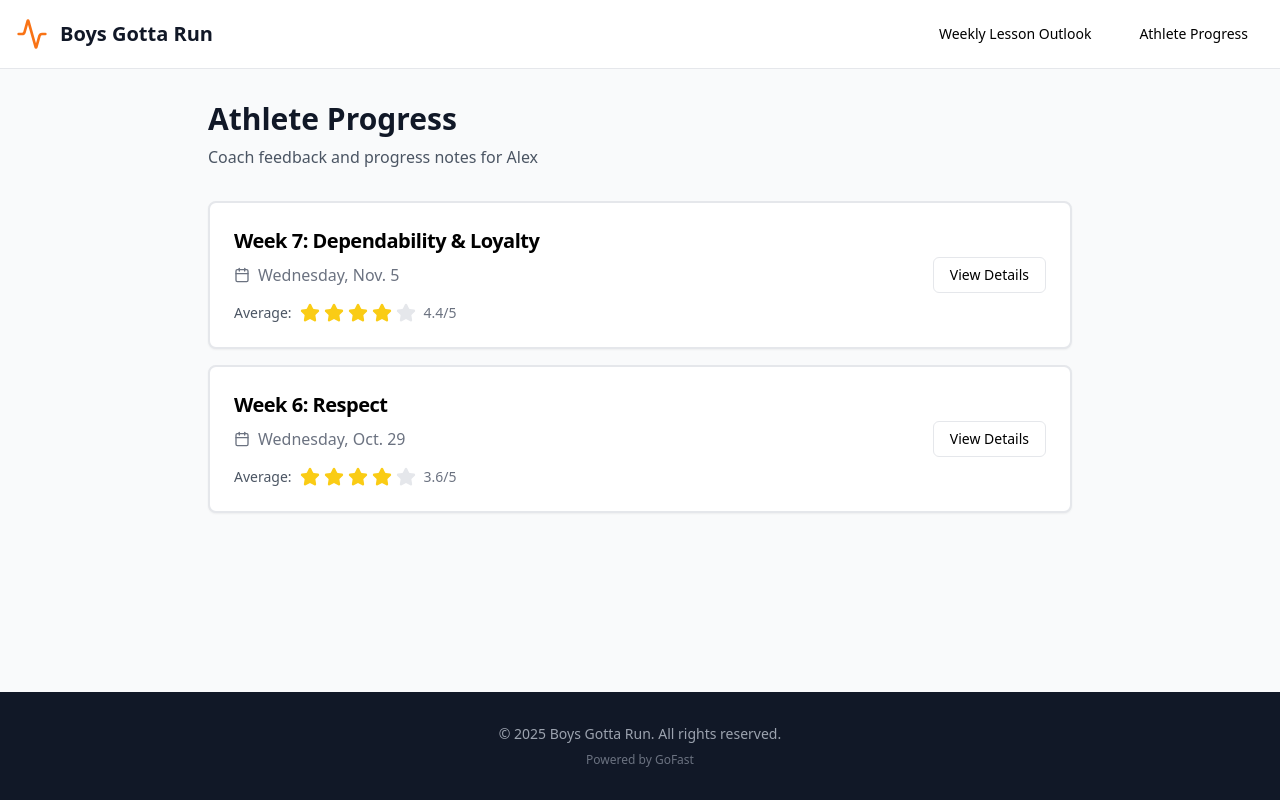
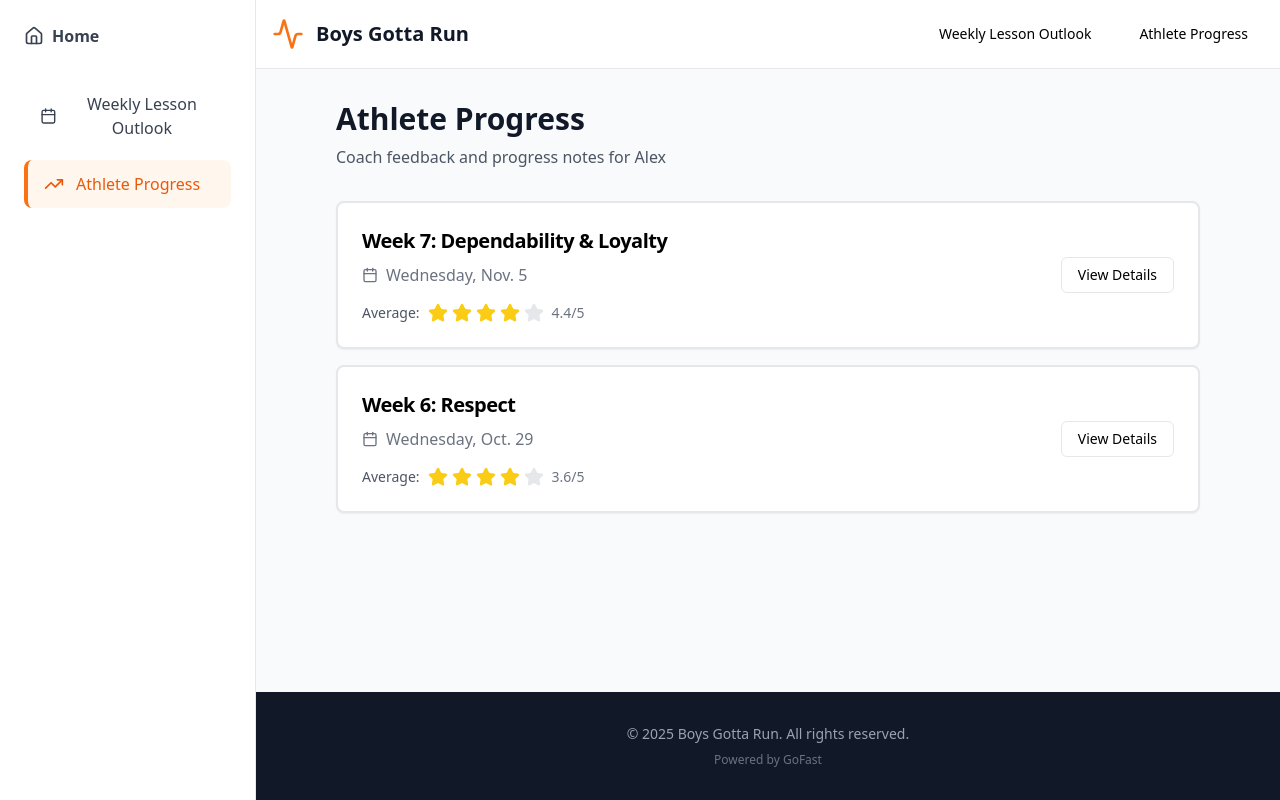
Before and after one commit to GoFast-Athlete-Training/gofast_runprogram_parent, a React (Vite) app: page /feedback in a window 1280 px wide. Built offline with nearby package versions, Linux system fonts and the light colour scheme.

Commit message:
Add Sidebar navigation component and integrate into Dashboard and Feedback pages

```diff
--- /dev/null
+++ b/src/components/Sidebar.jsx
@@ -0,0 +1,61 @@
+import React from 'react';
+import { useNavigate, useLocation } from 'react-router-dom';
+import { Calendar, TrendingUp, Home } from 'lucide-react';
+
+const Sidebar = () => {
+  const navigate = useNavigate();
+  const location = useLocation();
+
+  const navItems = [
+    {
+      label: 'Weekly Lesson Outlook',
+      path: '/dashboard',
+      icon: Calendar
+    },
+    {
+      label: 'Athlete Progress',
+      path: '/feedback',
+      icon: TrendingUp
+    }
+  ];
+
+  const isActive = (path) => {
+    return location.pathname === path;
+  };
+
+  return (
+    <aside className="w-64 bg-white border-r border-gray-200 min-h-screen p-6">
+      <div className="mb-8">
+        <button
+          onClick={() => navigate('/')}
+          className="flex items-center space-x-2 text-gray-700 hover:text-orange-600 transition-colors"
+        >
+          <Home className="w-5 h-5" />
+          <span className="font-semibold">Home</span>
+        </button>
+      </div>
+
+      <nav className="space-y-2">
+        {navItems.map((item) => {
+          const Icon = item.icon;
+          return (
+            <button
+              key={item.path}
+              onClick={() => navigate(item.path)}
+              className={`w-full flex items-center space-x-3 px-4 py-3 rounded-lg transition-all ${
+                isActive(item.path)
+                  ? 'bg-orange-50 text-orange-600 border-l-4 border-orange-500'
+                  : 'text-gray-700 hover:bg-gray-50 hover:text-orange-600'
+              }`}
+            >
+              <Icon className="w-5 h-5" />
+              <span className="font-medium">{item.label}</span>
+            </button>
+          );
+        })}
+      </nav>
+    </aside>
+  );
+};
+
+export default Sidebar;
--- a/src/pages/Dashboard.jsx
+++ b/src/pages/Dashboard.jsx
@@ -2,6 +2,7 @@ import React from 'react';
 import { useNavigate } from 'react-router-dom';
 import Header from '../components/Header.jsx';
 import Footer from '../components/Footer.jsx';
+import Sidebar from '../components/Sidebar.jsx';
 import LessonBanner from '../components/LessonBanner.jsx';
 import RSVPCard from '../components/RSVPCard.jsx';
 import SurveyForm from '../components/SurveyForm.jsx';
@@ -69,9 +70,11 @@ const Dashboard = () => {
   const navigate = useNavigate();
 
   return (
-    <div className="min-h-screen bg-gray-50 flex flex-col">
-      <Header />
-      <main className="flex-1 container mx-auto px-4 py-8">
+    <div className="min-h-screen bg-gray-50 flex">
+      <Sidebar />
+      <div className="flex-1 flex flex-col">
+        <Header />
+        <main className="flex-1 container mx-auto px-4 py-8">
         {/* School Banner */}
         <div className="mb-6 bg-orange-500 text-white py-3 px-6 rounded-lg text-center">
           <h2 className="text-2xl font-bold">{currentLesson.school}</h2>
@@ -165,8 +168,9 @@ const Dashboard = () => {
             </CardHeader>
           </Card>
         </div>
-      </main>
-      <Footer />
+        </main>
+        <Footer />
+      </div>
     </div>
   );
 };
--- a/src/pages/Feedback.jsx
+++ b/src/pages/Feedback.jsx
@@ -1,6 +1,7 @@
 import React, { useState } from 'react';
 import Header from '../components/Header.jsx';
 import Footer from '../components/Footer.jsx';
+import Sidebar from '../components/Sidebar.jsx';
 import { Card, CardContent, CardHeader, CardTitle } from '../components/ui/card.jsx';
 import { Button } from '../components/ui/button.jsx';
 import { Calendar, ArrowLeft, Star } from 'lucide-react';
@@ -63,7 +64,9 @@ const Feedback = () => {
   if (selectedWeek) {
     const feedback = feedbackByWeek.find(f => f.week === selectedWeek);
     return (
-      <div className="min-h-screen bg-gray-50 flex flex-col">
+      <div className="min-h-screen bg-gray-50 flex">
+        <Sidebar />
+        <div className="flex-1 flex flex-col">
           <Header />
           <main className="flex-1 container mx-auto px-4 py-8 max-w-4xl">
           <Button
@@ -120,11 +123,14 @@ const Feedback = () => {
           </main>
           <Footer />
         </div>
+      </div>
     );
   }
 
   return (
-    <div className="min-h-screen bg-gray-50 flex flex-col">
+    <div className="min-h-screen bg-gray-50 flex">
+      <Sidebar />
+      <div className="flex-1 flex flex-col">
         <Header />
         <main className="flex-1 container mx-auto px-4 py-8 max-w-4xl">
         <div className="mb-8">
@@ -181,6 +187,7 @@ const Feedback = () => {
         </main>
         <Footer />
       </div>
+    </div>
   );
 };
 
```
Lines whose indentation alone changed are shown as unchanged.
